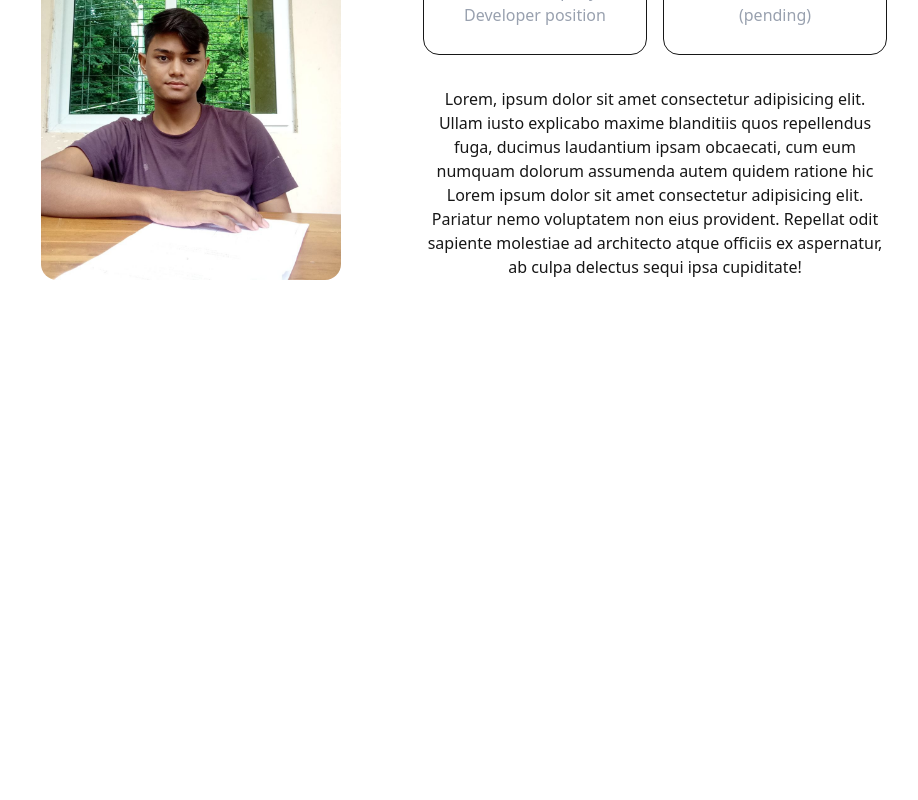
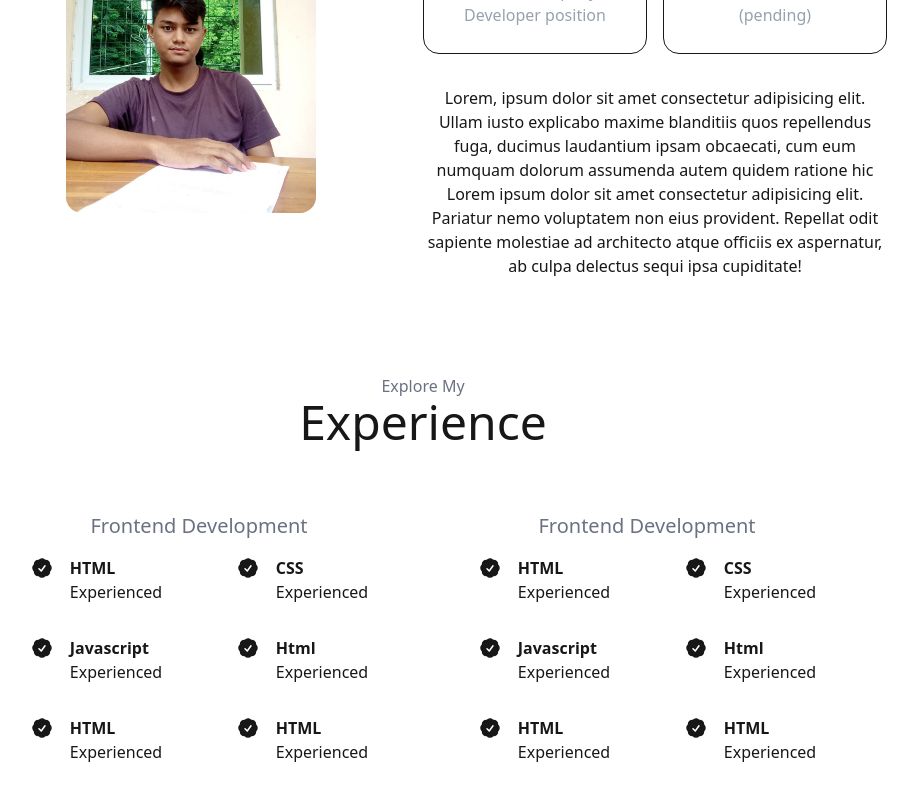
Before and after one commit to NgaMae/portfolio, a Next.js app: page / in a window 1280 px wide. Shown: the part 1074-1874 px from the top of the page, without its empty margins (217-1135 px from the left). Before the commit the page ends 1456 px from the top, so only its background shows below. Built offline with nearby package versions, Linux system fonts and the light colour scheme.

Commit message:
Added Skill Session

```diff
--- a/src/app/page.tsx
+++ b/src/app/page.tsx
@@ -1,6 +1,7 @@
 import Header from "./ui/header";
 import Hero from "./ui/hero";
 import About from "./ui/about";
+import Skill from "./ui/skill";
 
 export default function Home() {
   return (
@@ -8,6 +9,7 @@ export default function Home() {
       <Header />
       <Hero />
       <About />
+      <Skill />
     </>
   );
 }
--- a/src/app/ui/about.tsx
+++ b/src/app/ui/about.tsx
@@ -5,15 +5,15 @@ import { AcademicCapIcon } from "@heroicons/react/24/solid";
 
 const About = () => {
   return (
-    <div className="mt-24 h-[80vh]" id="about">
+    <div className="mt-24" id="about">
       <p className="text-center text-gray-500">Get To Know More</p>
       <h1 className="text-center text-5xl">About Me</h1>
       <div className="m-4 md:m-16 grid grid-cols-1 md:grid-cols-2 justify-items-center">
         <Image
           src="/profile.jpg"
           alt="profile"
-          width={300}
-          height={300}
+          width={250}
+          height={250}
           className="rounded-2xl hidden md:block"
         />
         <div className="text-center md:grid md:grid-rows-2 gap-4">
--- /dev/null
+++ b/src/app/ui/skill.tsx
@@ -0,0 +1,113 @@
+import React from "react";
+import { CheckBadgeIcon } from "@heroicons/react/24/solid";
+
+const Skill = () => {
+  return (
+    <div className="h-[180vh] mt-24" id="skills">
+      <p className="text-center text-gray-500">Explore My</p>
+      <h1 className="text-center text-5xl mb-12">Experience</h1>
+      <div className="grid min-[1250px]:grid-cols-2 gap-8 md:mx-24 mx-8">
+        <div className="border-2 border-white p-4 rounded-4xl">
+          <h1 className="text-gray-500 bold text-xl text-center mb-4">
+            Frontend Development
+          </h1>
+          <div className="grid md:grid-cols-2 gap-8 justify-items-center">
+            <div className="flex gap-4">
+              <CheckBadgeIcon className="size-6" />
+              <div>
+                <h1 className="font-bold">HTML</h1>
+                <p className="text-2xs">Experienced</p>
+              </div>
+            </div>
+            <div className="flex gap-4">
+              <CheckBadgeIcon className="size-6" />
+              <div>
+                <h1 className="font-bold">CSS</h1>
+                <p className="text-2xs">Experienced</p>
+              </div>
+            </div>
+            <div className="flex gap-4">
+              <CheckBadgeIcon className="size-6" />
+              <div>
+                <h1 className="font-bold">Javascript</h1>
+                <p className="text-2xs">Experienced</p>
+              </div>
+            </div>
+            <div className="flex gap-4">
+              <CheckBadgeIcon className="size-6" />
+              <div>
+                <h1 className="font-bold">Html</h1>
+                <p className="text-2xs">Experienced</p>
+              </div>
+            </div>
+            <div className="flex gap-4">
+              <CheckBadgeIcon className="size-6" />
+              <div>
+                <h1 className="font-bold">HTML</h1>
+                <p className="text-2xs">Experienced</p>
+              </div>
+            </div>
+            <div className="flex gap-4">
+              <CheckBadgeIcon className="size-6" />
+              <div>
+                <h1 className="font-bold">HTML</h1>
+                <p className="text-2xs">Experienced</p>
+              </div>
+            </div>
+          </div>
+        </div>
+        <div className="border-2 border-white p-4 rounded-4xl">
+          <h1 className="text-gray-500 bold text-xl text-center mb-4">
+            Frontend Development
+          </h1>
+          <div className="grid md:grid-cols-2 gap-8 justify-items-center">
+            <div className="flex gap-4">
+              <CheckBadgeIcon className="size-6" />
+              <div>
+                <h1 className="font-bold">HTML</h1>
+                <p className="text-2xs">Experienced</p>
+              </div>
+            </div>
+            <div className="flex gap-4">
+              <CheckBadgeIcon className="size-6" />
+              <div>
+                <h1 className="font-bold">CSS</h1>
+                <p className="text-2xs">Experienced</p>
+              </div>
+            </div>
+            <div className="flex gap-4">
+              <CheckBadgeIcon className="size-6" />
+              <div>
+                <h1 className="font-bold">Javascript</h1>
+                <p className="text-2xs">Experienced</p>
+              </div>
+            </div>
+            <div className="flex gap-4">
+              <CheckBadgeIcon className="size-6" />
+              <div>
+                <h1 className="font-bold">Html</h1>
+                <p className="text-2xs">Experienced</p>
+              </div>
+            </div>
+            <div className="flex gap-4">
+              <CheckBadgeIcon className="size-6" />
+              <div>
+                <h1 className="font-bold">HTML</h1>
+                <p className="text-2xs">Experienced</p>
+              </div>
+            </div>
+            <div className="flex gap-4">
+              <CheckBadgeIcon className="size-6" />
+              <div>
+                <h1 className="font-bold">HTML</h1>
+                <p className="text-2xs">Experienced</p>
+              </div>
+            </div>
+          </div>
+        </div>
+      </div>
+    </div>
+  );
+};
+
+export default Skill;
```
